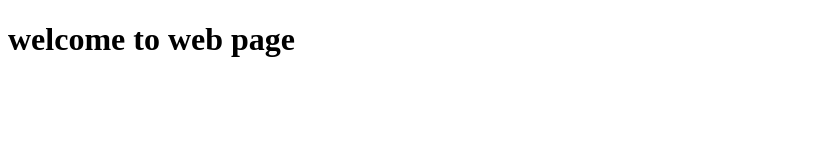
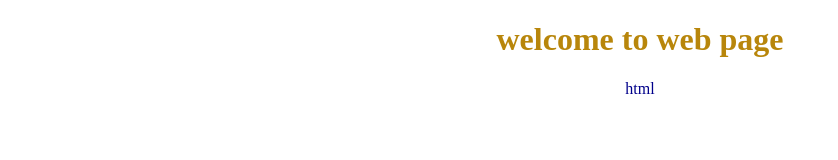
Before and after one commit to BhanushreeRN/web-deb-prg-1, a plain HTML site: page index.html in a window 1280 px wide. Shown: the whole page, without its empty margins (0-838 px from the left). Drawn offline with Linux system fonts and the light colour scheme.

Commit message:
ptag added and style added

```diff
--- a/index.html
+++ b/index.html
@@ -4,8 +4,10 @@
     <meta charset="UTF-8">
     <meta name="viewport" content="width=<device-width>, initial-scale=1.0">
     <title>Document</title>
+    <link rel="stylesheet" href="style.css">
 </head>
 <body>
     <h1>welcome to web page</h1>
+    <p>html</p>
 </body>
 </html>
--- /dev/null
+++ b/style.css
@@ -0,0 +1,10 @@
+body{
+    h1{
+        color:darkgoldenrod;
+        text-align:center;
+    }
+}
+p{
+    color:darkblue;
+    text-align: center;
+}
```
